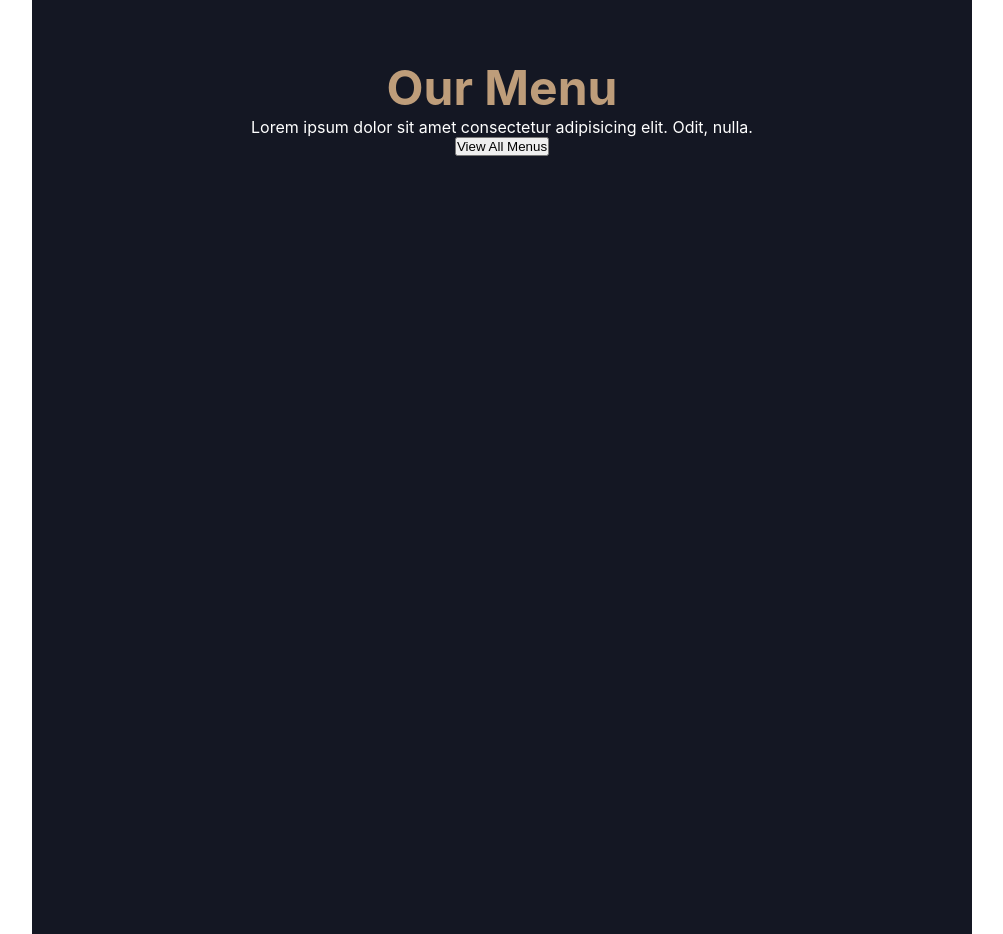
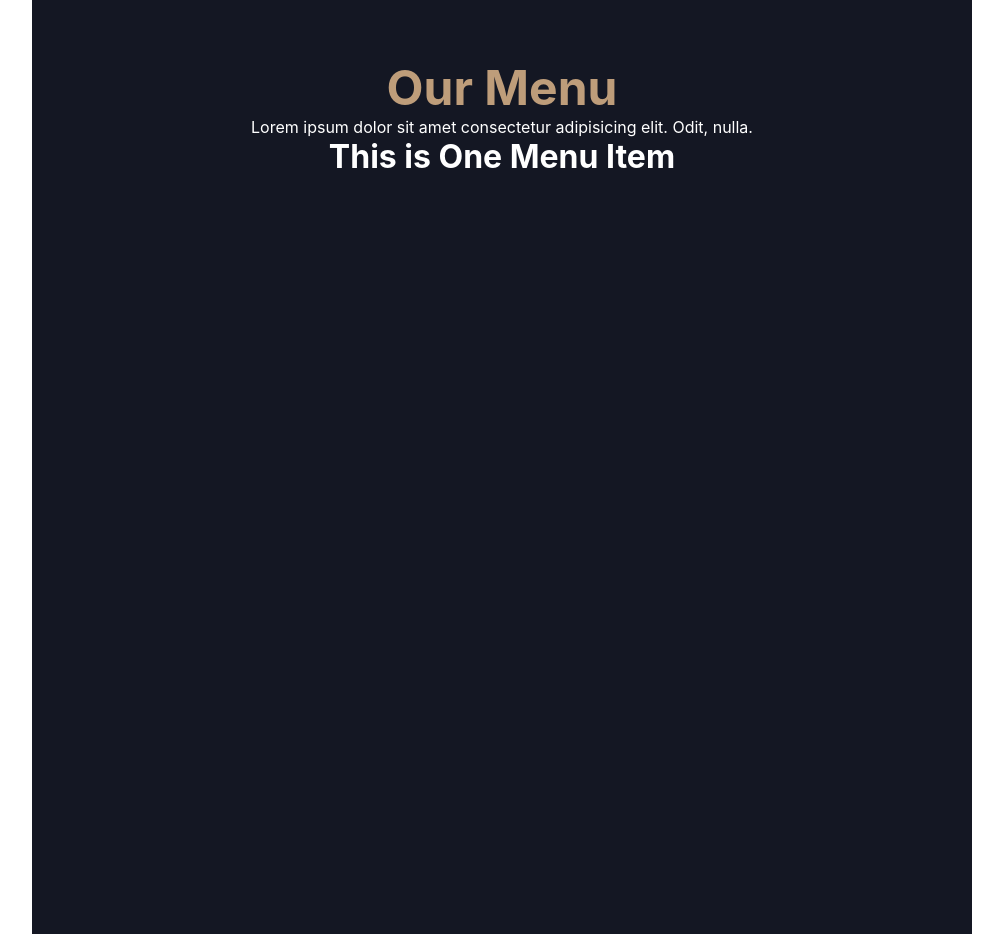
Before and after one commit to lumunge/Fiasco-Restaurant, a Next.js app: page / in a window 1280 px wide. Shown: the part 2240-3174 px from the top of the page, without its empty margins (138-1141 px from the left). Built offline with nearby package versions, Linux system fonts and the light colour scheme.

Commit message:
menud ata changes

```diff
--- a/components/Menu/Menu.jsx
+++ b/components/Menu/Menu.jsx
@@ -1,7 +1,12 @@
 import styles from '../../styles/Menu.module.css';
+import MenuItem from './MenuItem';
 
 
-export default function Menu() {
+export default function Menu({menuItems}) {
+
+    console.log(menuItems);
+
+
     return (
         <div className={styles.menu} id="menu">
             <div className={styles.header}>
@@ -9,9 +14,18 @@ export default function Menu() {
                 <p>Lorem ipsum dolor sit amet consectetur adipisicing elit. Odit, nulla.</p>
             </div>
             <div className={styles.menuContainer}>
-
+               <MenuItem/>
             </div>
-            <button className={styles.menuBtn}>View All Menus</button>
         </div>
     )
 }
+
+export const getServerSideProps = async pageContext => {
+    const items = await fetch('https://raw.githubusercontent.com/lumungep12/Fiasco-Restaurant/master/components/Menu/MenuData.json');
+    const menuItems = await items.json();
+    return{
+        props: {
+            menuItems
+        }
+    }
+}
--- a/components/Menu/MenuItem.jsx
+++ b/components/Menu/MenuItem.jsx
@@ -0,0 +1,9 @@
+import React from 'react'
+
+export default function MenuItem() {
+    return (
+        <div>
+            <h1>This is One Menu Item</h1>
+        </div>
+    )
+}
--- a/styles/Menu.module.css
+++ b/styles/Menu.module.css
@@ -7,9 +7,9 @@
     align-items: center;
 }
 .menuContainer{
-    display: flex;
+    /* display: flex;
     flex-direction: column;
-    align-items: center;
+    align-items: center; */
 }
 
 .header{
```
Also changed, not shown: MenuData.json (renamed from components/Menu/MenuData.json).
